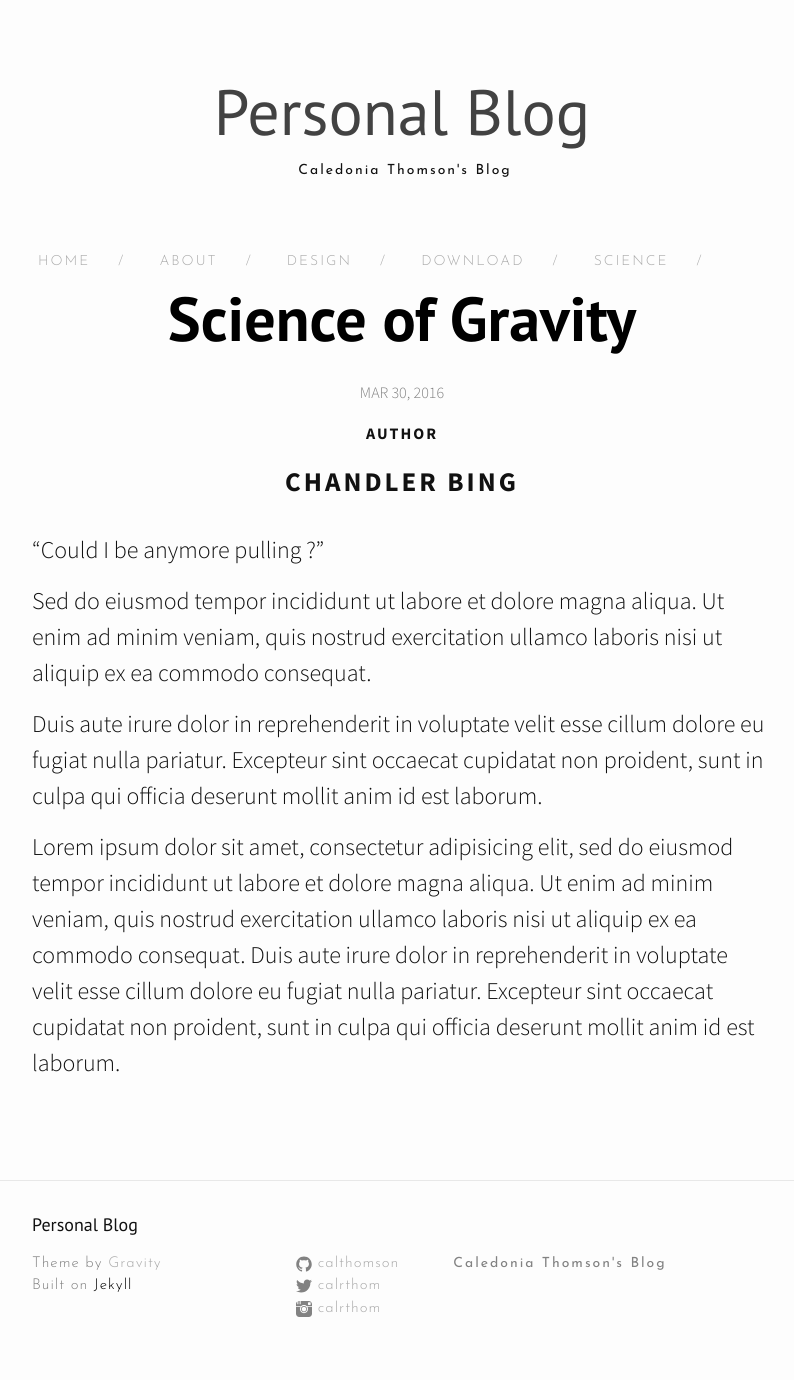
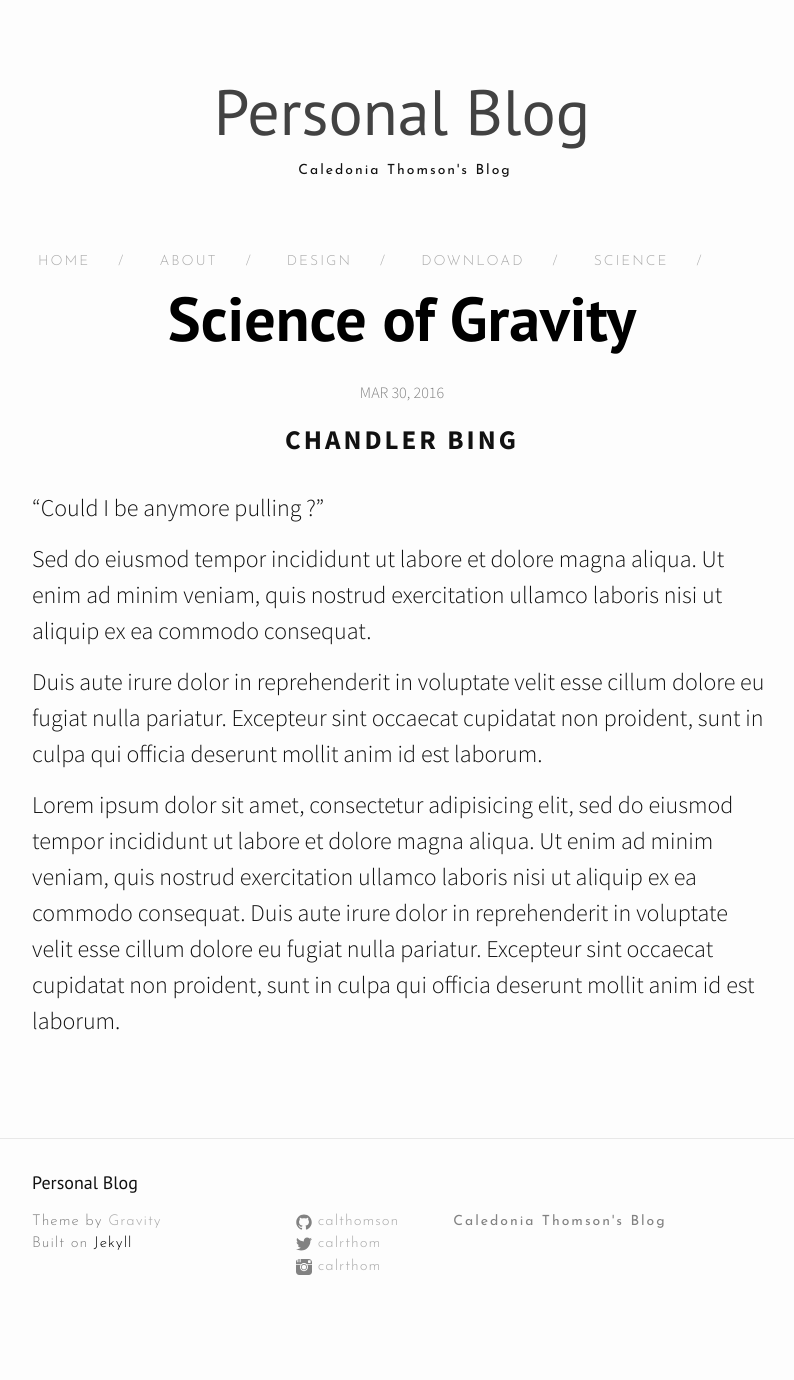
Before and after one commit to calthomson/calthomson.github.io, a Jekyll site: the page built from _posts/2016-03-29-saturna.markdown, in a window 1280 px wide. Shown: the whole page, without its empty margins (238-1032 px from the left). Built offline with Jekyll 4.4.1, drawn with Linux system fonts in a browser that asks for light colours; nearby versions of some CDN libraries; after the commit the page ends 1338 px from its top, so only the background shows below that.

Commit message:
Update post.html

```diff
--- a/_layouts/post.html
+++ b/_layouts/post.html
@@ -8,7 +8,7 @@ layout: default
   <center>  <p class="post-meta"><time datetime="{{ page.date | date_to_xmlschema }}" itemprop="datePublished">{{ page.date | date: "%b %-d, %Y" }}</time></p>
     {% if page.author %}
      <div class="">
-       <center><p ><strong><span class="authorKeyword">Author</span><span class="small-site-title"> <h2 style="letter-spacing: 3px !important;
+       <center><p ><strong><span class="small-site-title"> <h2 style="letter-spacing: 3px !important;
        text-transform: uppercase !important;">{{page.author}}</h2></span></strong></p></center>
 
      </div>
```
